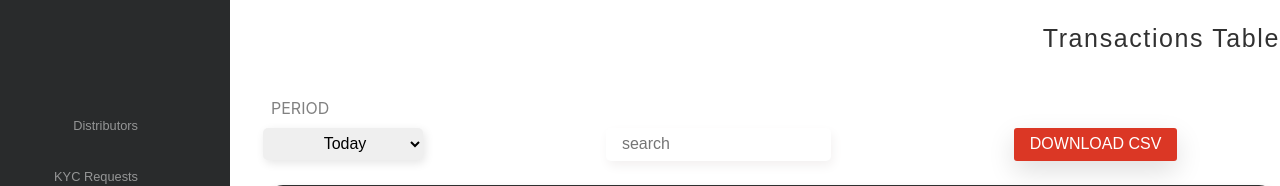
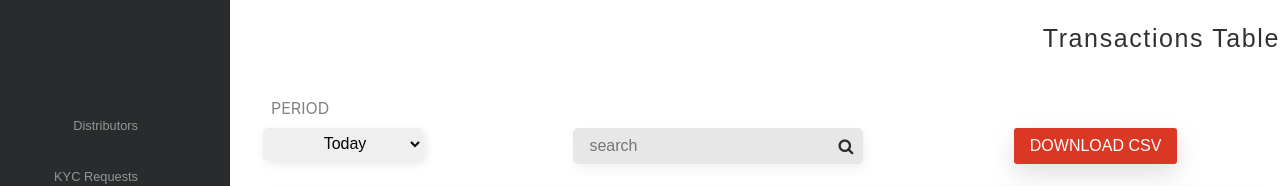
Before and after one commit to Sherly14/CMS, a Django app: page /transactions/ in a window 1280 px wide. Shown: the part 50-236 px from the top of the page. Run offline with Django 3.2, Linux system fonts and the light colour scheme; the visitor is signed in with stand-in values (Sample User, id 1); data that the repository does not hold is empty; parts of the project's set-up code (start-up, migrations or seed data) failed here and were passed over; some libraries are stand-ins or nearby versions.

Commit message:
adding search bar for all pages

```diff
--- a/zrpayment/templates/zrpayment/merchantpaymentrequest_list.html
+++ b/zrpayment/templates/zrpayment/merchantpaymentrequest_list.html
@@ -16,7 +16,10 @@
                     <option value="last_week" {% if filter_by == "last_week" %} selected {% endif %}>Last Week</option>
                     <option value="last_month" {% if filter_by == "last_month" %} selected {% endif %}>Last Month</option>
                 </select>
-                <input class="search" id="search-txt" type="search" name="search" placeholder="search" value="{% if q %}{{ q }}{% endif %}">
+                <div style="position: relative;">
+                    <input class="search" id="search-txt" type="search" name="search" value="{% if q %}{{ q }}{% endif %}" placeholder="search" style="background-color: #e7e7e7;width: 290px;height: 36px;">
+                    <i id="filtersubmit" class="fa fa-search" style="position: absolute;right: 10px;top: 10px;"></i>
+                </div>
                 <input type="button" id="search-btn" class="button red" value="Search">
                 <input class="button red" type="button" value="DOWNLOAD CSV" id="download-csv" >
             </div>
--- a/zrtransaction/templates/zrtransaction/transaction_list.html
+++ b/zrtransaction/templates/zrtransaction/transaction_list.html
@@ -18,7 +18,10 @@
                     <option>Last Week</option>
                     <option>Last Month</option>
                 </select>
-                <input class="search" type="search" name="search" placeholder="search">
+                <div style="position: relative;">
+                    <input class="search" id="search-txt" type="search" name="search" value="{{ q }}" placeholder="search" style="background-color: #e7e7e7;width: 290px;height: 36px;">
+                    <i id="filtersubmit" class="fa fa-search" style="position: absolute;right: 10px;top: 10px;"></i>
+                </div>
                 <input class="button red" type="button" value="DOWNLOAD CSV">
             </div>
         </div>
--- a/zruser/templates/zruser/distributor_list.html
+++ b/zruser/templates/zruser/distributor_list.html
@@ -16,7 +16,10 @@
                     <option value="Last Week" {% if filter_by == "Last-Week" %}selected{% endif %}>Last Week</option>
                     <option value="Last Month" {% if filter_by == "Last-Month" %}selected{% endif %}>Last Month</option>
                 </select>
-                <input class="search" id="search-txt" type="search" name="search" placeholder="search" value="{{ q }}">
+                <div style="position: relative;">
+                    <input class="search" id="search-txt" type="search" name="search" value="{{ q }}" placeholder="search" style="background-color: #e7e7e7;width: 290px;height: 36px;">
+                    <i id="filtersubmit" class="fa fa-search" style="position: absolute;right: 10px;top: 10px;"></i>
+                </div>
                 <input class="button red" type="button" value="Search" id="search-btn">
                 <input class="button red" type="button" value="DOWNLOAD CSV" id="csv-download">
             </div>
--- a/zruser/templates/zruser/kyc-requests.html
+++ b/zruser/templates/zruser/kyc-requests.html
@@ -16,7 +16,10 @@
                     <option value="Last Week" {% if filter_by == "Last-Week" %}selected{% endif %}>Last Week</option>
                     <option value="Last Month" {% if filter_by == "Last-Month" %}selected{% endif %}>Last Month</option>
                 </select>
-                <input class="search" id="search-txt" type="search" name="search" placeholder="search" value="{{ q }}">
+                <div style="position: relative;">
+                    <input class="search" id="search-txt" type="search" name="search" value="{{ q }}" placeholder="search" style="background-color: #e7e7e7;width: 290px;height: 36px;">
+                    <i id="filtersubmit" class="fa fa-search" style="position: absolute;right: 10px;top: 10px;"></i>
+                </div>
                 <input class="button red" type="button" value="Search" id="search-btn">
                 <input class="button red" type="button" value="DOWNLOAD CSV" id="csv-download">
             </div>
--- a/zruser/templates/zruser/merchant_list.html
+++ b/zruser/templates/zruser/merchant_list.html
@@ -16,7 +16,10 @@
                     <option value="Last Week" {% if filter_by == "Last-Week" %}selected{% endif %}>Last Week</option>
                     <option value="Last Month" {% if filter_by == "Last-Month" %}selected{% endif %}>Last Month</option>
                 </select>
-                <input class="search" id="search-txt" type="search" name="search" placeholder="search" value="{{ q }}">
+                <div style="position: relative;">
+                    <input class="search" id="search-txt" type="search" name="search" value="{{ q }}" placeholder="search" style="background-color: #e7e7e7;width: 290px;height: 36px;">
+                    <i id="filtersubmit" class="fa fa-search" style="position: absolute;right: 10px;top: 10px;"></i>
+                </div>
                 <input class="button red" type="button" value="Search" id="search-btn">
                 <input class="button red" type="button" value="DOWNLOAD CSV" id="csv-download">
             </div>
```
